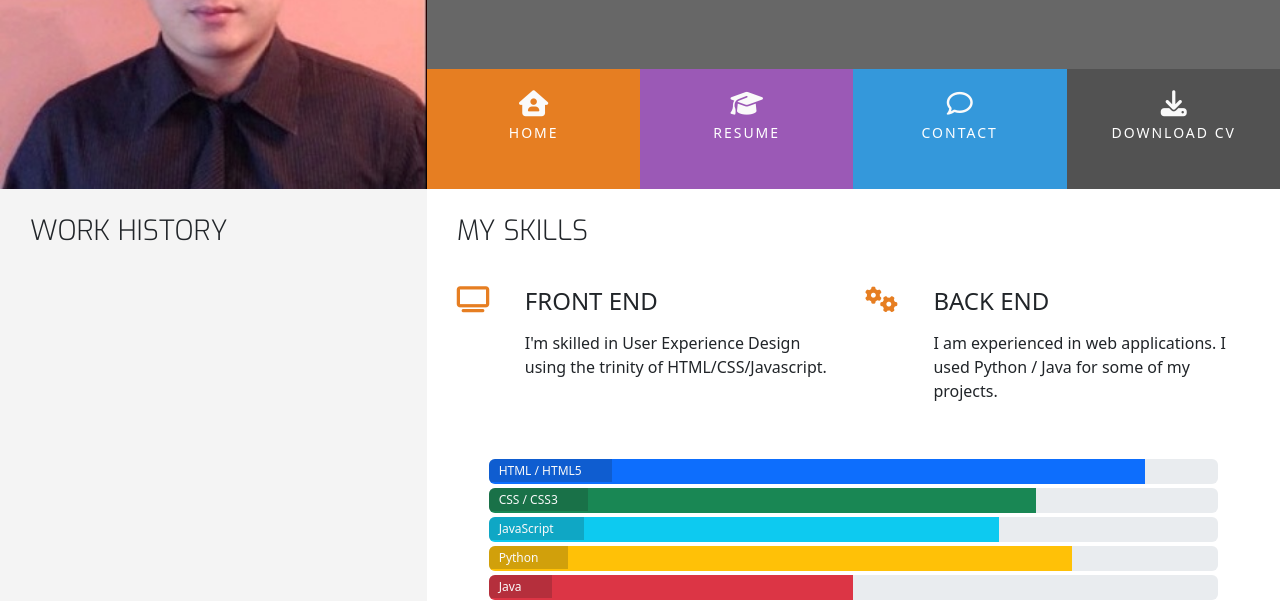
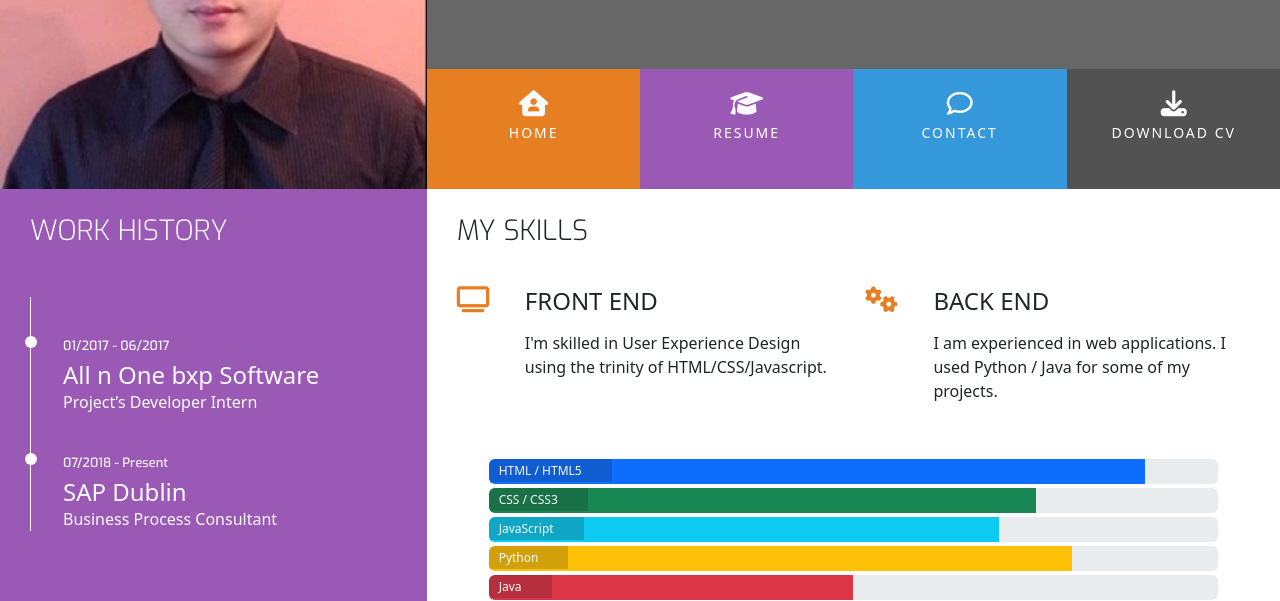
Before and after one commit to Jddelara01/resume, a plain HTML site: page resume.html in a window 1280 px wide. Shown: the part 180-781 px from the top of the page. Drawn offline with nearby package versions, Linux system fonts and the light colour scheme.

Commit message:
Add resume.html content

```diff
--- a/assets/css/style.css
+++ b/assets/css/style.css
@@ -12,6 +12,10 @@
 
 .bg-color-personal-info {
     background-color: #f4f4f4;
+}
+
+.bg-color-work-history {
+    background-color: #9b59b6;
 }
 
 .ui-menu-color-home {
@@ -63,6 +67,7 @@ h4 {
     float: none;
 }
 
+.history-heading,
 .section-heading {
     font-family: "Exo", sans-serif;
     font-weight: 300;
@@ -261,7 +266,7 @@ footer {
     width: 60%;
 }
 
-/* ---------------------------------Skilss */
+/* ---------------------------------Skills */
 
 .progress {
     position: relative;
@@ -281,3 +286,51 @@ footer {
 .progress-section {
     margin: 40px 20px;
 }
+
+/* ---------------------------------Work History */
+
+.history-heading {
+    color: #fafafa;
+    margin-bottom: 50px;
+}
+
+.timeline-item {
+    padding: 4em 2em 0 2em;
+    position: relative;
+    color: #fafafa;
+    border-left: 1px solid;
+}
+
+.timeline-item p {
+    padding: 0;
+    margin: 0;
+}
+
+.timeline-item:before {
+    content: attr(data-dates);
+    position: absolute;
+    left: 2.5em;
+    top: 3em;
+    display: block;
+    font-family: "Exo", sans-serif;
+    font-weight: 500;
+    font-size: 0.8em;
+    padding: 0;
+    margin: 0;
+}
+
+.timeline-item:after {
+    width: 12px;
+    height: 12px;
+    display: block;
+    top: 2.4em;
+    position: absolute;
+    left: -6px;
+    border-radius: 12px;
+    content: '';
+    background-color: #fafafa;
+}
+
+.history-items {
+    margin-bottom: 30px;
+}
--- a/resume.html
+++ b/resume.html
@@ -59,12 +59,22 @@
 
     <section class="container-fluid">
         <div class="row">
-            <div class="col-md-4 bg-color-personal-info section-column">
+            <div class="col-md-4 bg-color-work-history section-column">
                 <div class="row">
                     <div class="col-12">
-                        <h3 class="section-heading uppercase">
+                        <h3 class="history-heading uppercase">
                             Work History
                         </h3>
+                    </div>
+                </div>
+                <div class="history-items">
+                    <div class="timeline-item" data-dates="01/2017 - 06/2017">
+                        <h4>All n One bxp Software</h4>
+                        <p>Project’s Developer Intern</p>
+                    </div>
+                    <div class="timeline-item" data-dates="07/2018 - Present">
+                        <h4>SAP Dublin</h4>
+                        <p>Business Process Consultant</p>
                     </div>
                 </div>
             </div>
@@ -140,8 +150,8 @@
                             <span class="progress-type">Java</span>
                         </div>
                         <div class="progress">
-                            <div class="progress-bar bg-secondary" role="progressbar" aria-valuenow="35" aria-valuemin="0"
-                                aria-valuemax="100" style="width:35%;">
+                            <div class="progress-bar bg-secondary" role="progressbar" aria-valuenow="35"
+                                aria-valuemin="0" aria-valuemax="100" style="width:35%;">
                                 <span class="sr-only">35% complete</span>
                             </div>
                             <span class="progress-type">SQL / NoSQL</span>
```
Lines whose indentation alone changed are shown as unchanged.
